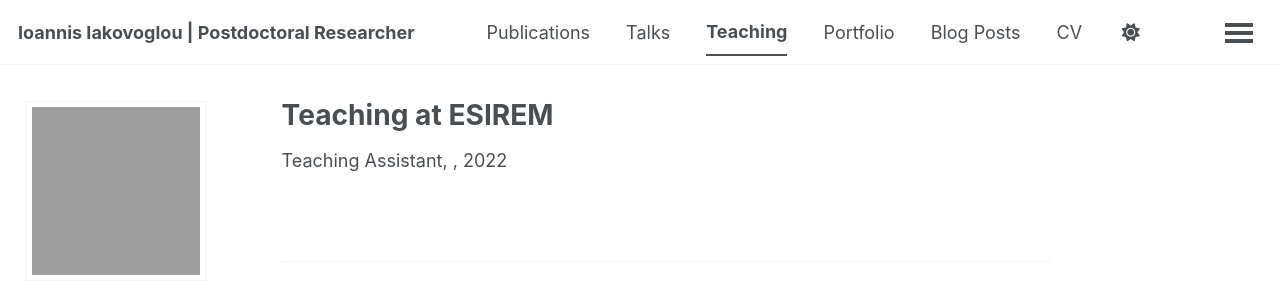
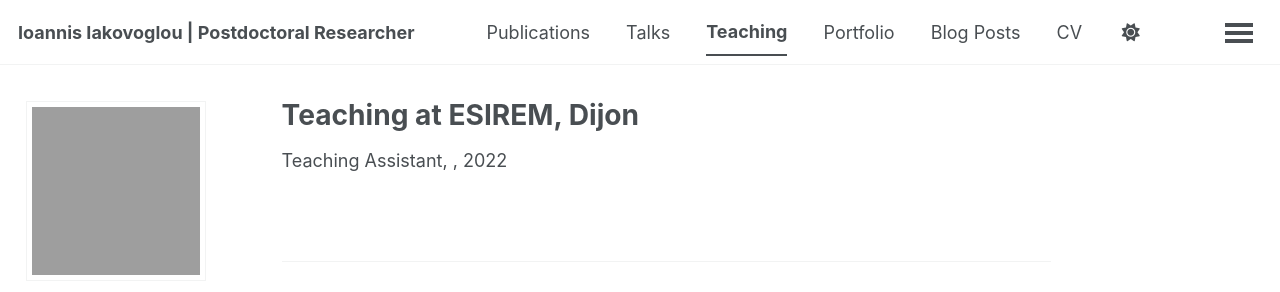
Before and after one commit to ioannisiakovoglou/ioannisiakovoglou.github.io, a Jekyll site: the page built from _teaching/2022-esirem.md, in a window 1280 px wide. Shown: the top 292 px of the page. Built offline with Jekyll 4.4.1, drawn with Linux system fonts in a browser that asks for light colours; a script bundle is joined from its source files by our own code; a style sheet for code colours, icons or effects is not loaded; part of the change alters nothing that is shown.

Commit message:
Refactor teaching periods and update title
Updated the title and restructured the description into periods.

```diff
--- a/_teaching/2022-esirem.md
+++ b/_teaching/2022-esirem.md
@@ -1,19 +1,14 @@
 ---
-title: "Teaching at ESIREM"
+title: "Teaching at ESIREM, Dijon"
 collection: teaching
 type: "Teaching Assistant"
 date: 2022-09-01
 institution: "ESIREM"
-description: |
-  2022–2023
-  Spring semester: Analysis II (1st year of BSc)
-  Fall semester: Probability and Statistics (3rd year of BSc)
-
-  2021–2022
-  Spring semester: Analysis II (1st year of BSc)
-  Fall semester: Probability and Statistics (3rd year of BSc)
-
-  2020–2021
-  Spring semester: Analysis II and Algebra II (1st year of BSc)
-  Fall semester: Probability and Statistics (3rd year of BSc)
+periods:
+  - "2022–2023 · Spring: Analysis II (1st year of BSc)"
+  - "2022–2023 · Fall: Probability and Statistics (3rd year of BSc)"
+  - "2021–2022 · Spring: Analysis II (1st year of BSc)"
+  - "2021–2022 · Fall: Probability and Statistics (3rd year of BSc)"
+  - "2020–2021 · Spring: Analysis II and Algebra II (1st year of BSc)"
+  - "2020–2021 · Fall: Probability and Statistics (3rd year of BSc)"
 ---
```
